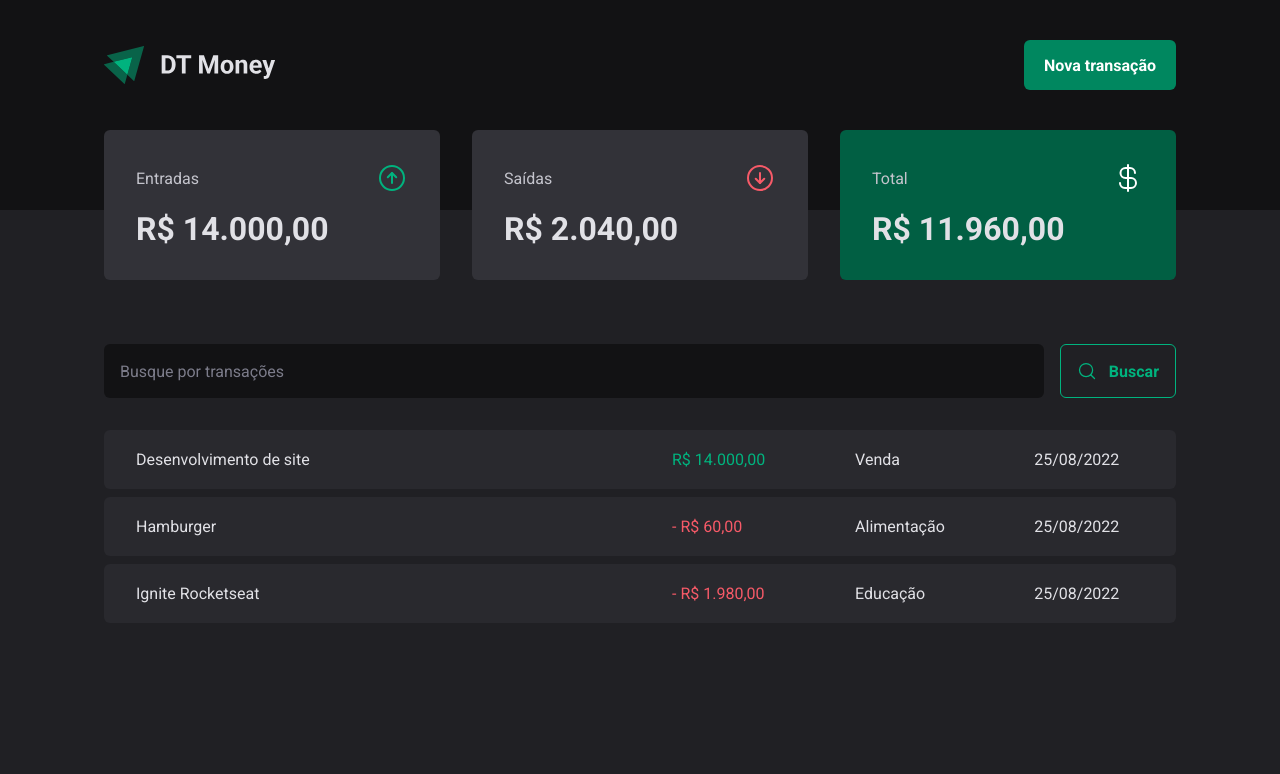
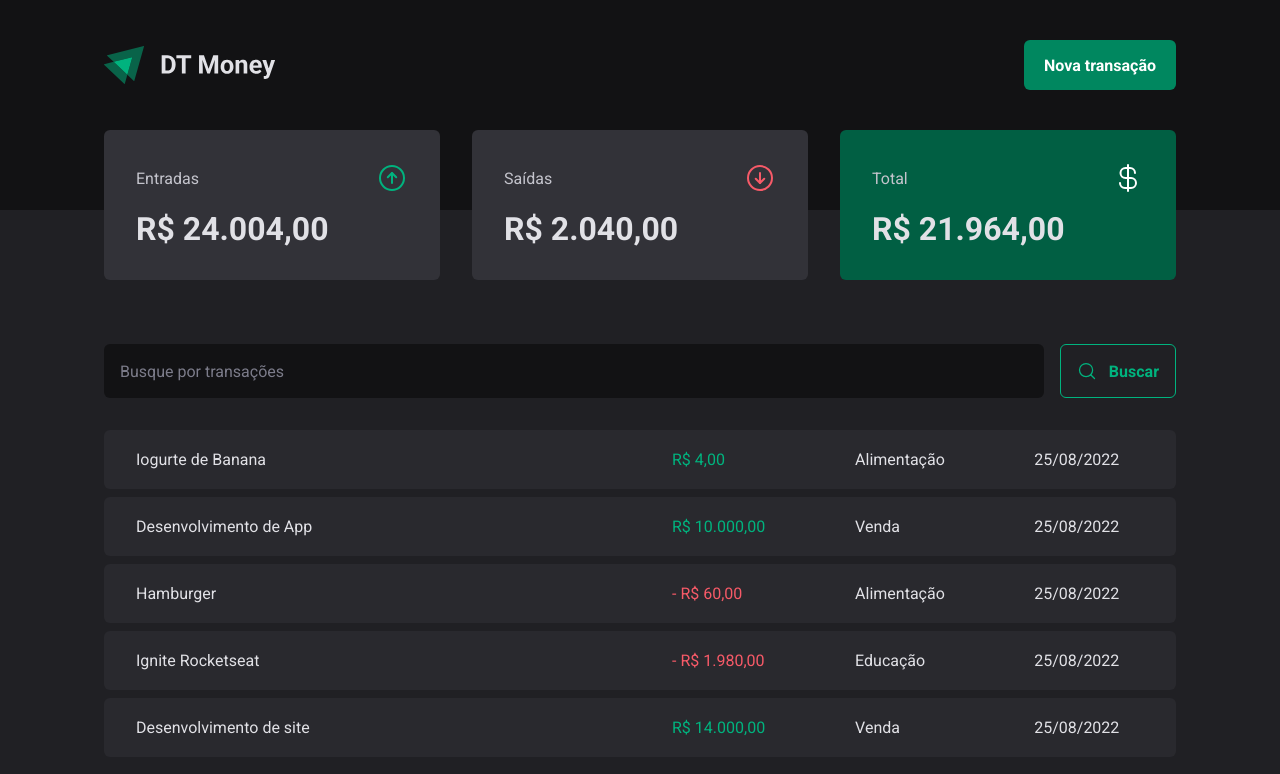
Before and after one commit to fillipeags/dt-money, a React (Vite) app: page / in a window 1280 px wide. Shown: the top 774 px of the page. Built offline with nearby package versions, Linux system fonts and the light colour scheme; data requests are answered from the project's data file.

Commit message:
feat: creating new transaction

```diff
--- a/server.json
+++ b/server.json
@@ -23,6 +23,22 @@
       "category": "Educação",
       "price": 1980,
       "createdAt": "2022-08-25T15:24:44.740Z"
+    },
+    {
+      "description": "Desenvolvimento de App",
+      "price": 10000,
+      "category": "Venda",
+      "type": "income",
+      "createdAt": "2022-08-25T19:00:30.473Z",
+      "id": 4
+    },
+    {
+      "description": "Iogurte de Banana",
+      "price": 4,
+      "category": "Alimentação",
+      "type": "income",
+      "createdAt": "2022-08-25T19:12:15.180Z",
+      "id": 5
     }
   ]
 }
--- a/src/components/NewTransactionModal/index.tsx
+++ b/src/components/NewTransactionModal/index.tsx
@@ -5,6 +5,9 @@
 import * as z from 'zod';
 import { Controller, useForm } from 'react-hook-form';
 import { zodResolver } from '@hookform/resolvers/zod';
+import { api } from '../../lib/axios';
+import { useContext } from 'react';
+import { TransactionsContext } from '../../contexts/TransactionsContext';
 
 const newTransactionFormSchema = z.object({
   description: z.string(),
@@ -16,13 +19,16 @@
 type NewTransactionFormInputs = z.infer<typeof newTransactionFormSchema>
 
 export function NewTransactionModal() {
+  const { createTransaction } = useContext(TransactionsContext)
+
   const {
     control,
     register,
     handleSubmit,
     formState: {
       isSubmitting,
-    }
+    },
+    reset
   } = useForm<NewTransactionFormInputs>({
     resolver: zodResolver(newTransactionFormSchema),
     defaultValues: {
@@ -31,9 +37,16 @@
   })
 
   async function handleCreateNewTransaction(data: NewTransactionFormInputs) {
-    const time = await new Promise(resolve => setTimeout(resolve, 1000));
+    const { description, price, category, type } = data;
 
-    console.log(data)
+    await createTransaction({
+      description,
+      price,
+      category,
+      type,
+    })
+
+    reset();
   }
 
   return (
--- a/src/contexts/TransactionsContext.tsx
+++ b/src/contexts/TransactionsContext.tsx
@@ -10,9 +10,16 @@
   createdAt: string;
 }
 
+interface CreateTransactionInput {
+  description: string;
+  price: number;
+  category: string;
+  type: 'income' | 'outcome'
+}
 interface TransactionsContextType {
   transactions: Transaction[];
   fetchTransactions: (query?: string) => Promise<void>;
+  createTransaction: (data: CreateTransactionInput) => Promise<void>;
 }
 
 interface TransactionsProviderProps {
@@ -27,11 +34,27 @@
   async function fetchTransactions(query?: string) {
     const response = await api.get('transactions', {
       params: {
+        _sort: 'createdAt',
+        _order: 'desc',
         q: query,
       }
     })
 
     setTransactions(response.data)
+  }
+
+  async function createTransaction(data: CreateTransactionInput) {
+    const { description, price, category, type } = data;
+
+    const response = await api.post('/transactions', {
+      description,
+      price,
+      category,
+      type,
+      createdAt: new Date()
+    })
+
+    setTransactions(prevState => [response.data, ...prevState])
   }
 
   useEffect(() => {
@@ -41,7 +64,8 @@
   return (
     <TransactionsContext.Provider value={{
       transactions,
-      fetchTransactions
+      fetchTransactions,
+      createTransaction
     }}>
       {children}
     </TransactionsContext.Provider>
```
